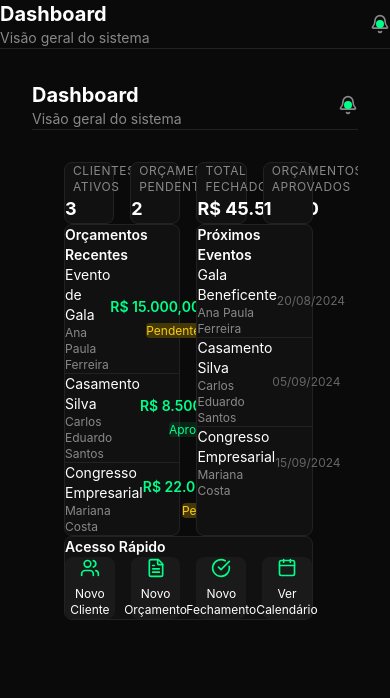
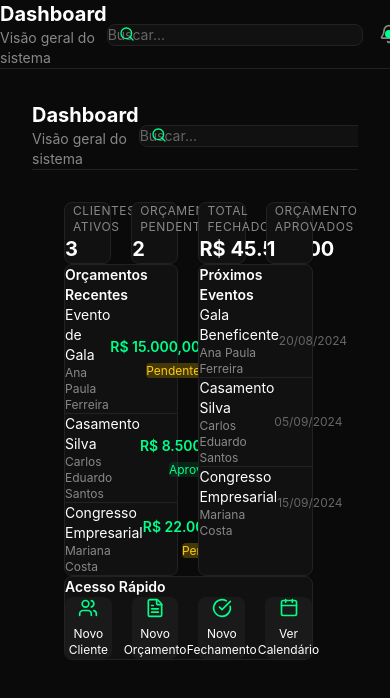
Before and after one commit to projetoVentura/SistemaVentura, a React (Vite) app: page / in a window 390 px wide. Shown: the top 698 px of the page. Built offline with nearby package versions, Linux system fonts and the light colour scheme.

Commit message:
fix: layout definitivo com blocos independentes e sem sobreposição

```diff
--- a/src/components/layout/Header.jsx
+++ b/src/components/layout/Header.jsx
@@ -11,21 +11,22 @@ export function Header({ title }) {
     'Financeiro': 'Controle financeiro',
     'Equipe': 'Gestão de equipe',
     'Extras': 'Ferramentas adicionais',
+    'CRM': 'Gestão de relacionamento',
   };
 
   return (
-    <header className="bg-[#0a0a0a] border-b border-[#222222] px-6 py-4 sticky top-0 z-10">
+    <header className="bg-[#0a0a0a] border-b border-[#222222] px-6 py-4">
       <div className="flex items-center justify-between">
-        {/* Lado Esquerdo: Título e Subtítulo */}
+        {/* Left Side: Title and Subtitle */}
         <div>
           <h2 className="text-xl font-bold text-white">{title}</h2>
           <p className="text-sm text-[#888888] mt-0.5">{subtitles[title] || ''}</p>
         </div>
 
-        {/* Lado Direito: Busca Centralizada e Notificação */}
+        {/* Right Side: Search and Notification */}
         <div className="flex items-center gap-4">
-          {/* Barra de Busca - À Esquerda do Sino */}
-          <div className="relative hidden sm:block">
+          {/* Search Bar */}
+          <div className="relative">
             <Search className="absolute left-3 top-1/2 -translate-y-1/2 w-4 h-4 text-[#00ff88]" />
             <input
               type="text"
@@ -34,7 +35,7 @@ export function Header({ title }) {
             />
           </div>
 
-          {/* Sino de Notificação - Totalmente à Direita */}
+          {/* Notification Bell */}
           <button className="relative p-2 rounded-lg hover:bg-[#1a1a1a] transition-colors">
             <Bell className="w-5 h-5 text-[#888888] hover:text-white" />
             <span className="absolute top-1.5 right-1.5 w-2 h-2 bg-[#00ff88] rounded-full" />
--- a/src/pages/Dashboard.jsx
+++ b/src/pages/Dashboard.jsx
@@ -61,32 +61,32 @@ export function Dashboard() {
   return (
     <Layout title="Dashboard">
       <div className="w-[95%] mx-auto">
-        {/* SEÇÃO 1: KPIs em linha horizontal, compactos */}
-        <div className="grid grid-cols-4 gap-4 mb-4">
+        {/* BLOCK 1: KPIs - Horizontal line with 4 cards */}
+        <div className="grid grid-cols-4 gap-5 mb-5">
           {stats.map((stat) => (
             <div
               key={stat.label}
-              className="bg-[#111111] border border-[#222222] rounded-lg p-3"
+              className="bg-[#111111] border border-[#222222] rounded-lg p-5"
             >
-              <div className="flex items-center gap-2 mb-1">
+              <div className="flex items-center gap-2 mb-2">
                 <stat.icon className="w-4 h-4 text-[#00ff88]" />
                 <p className="text-xs text-[#888888] uppercase tracking-wider">{stat.label}</p>
               </div>
-              <p className="text-lg font-bold text-white">{stat.value}</p>
+              <p className="text-xl font-bold text-white">{stat.value}</p>
             </div>
           ))}
         </div>
 
-        {/* SEÇÃO 2: Duas colunas (1fr 1fr) */}
-        <div className="grid grid-cols-2 gap-4 mb-4">
-          {/* Coluna Esquerda: Orçamentos Recentes */}
-          <div className="bg-[#111111] border border-[#222222] rounded-lg p-4">
+        {/* BLOCK 2: Two columns - Orçamentos Recentes and Próximos Eventos */}
+        <div className="grid grid-cols-2 gap-5 mb-5 clear-both">
+          {/* Left Column: Orçamentos Recentes */}
+          <div className="bg-[#111111] border border-[#222222] rounded-lg p-5">
             <h3 className="text-sm font-semibold text-white mb-3">Orçamentos Recentes</h3>
             <div className="divide-y divide-[#222222]">
               {orcamentosData.slice(0, 5).map((orcamento) => (
                 <div
                   key={orcamento.id}
-                  className="flex items-center justify-between py-2"
+                  className="flex items-center justify-between py-2.5"
                 >
                   <div>
                     <p className="text-sm text-white">{orcamento.titulo}</p>
@@ -107,14 +107,14 @@ export function Dashboard() {
             </div>
           </div>
 
-          {/* Coluna Direita: Próximos Eventos */}
-          <div className="bg-[#111111] border border-[#222222] rounded-lg p-4">
+          {/* Right Column: Próximos Eventos */}
+          <div className="bg-[#111111] border border-[#222222] rounded-lg p-5">
             <h3 className="text-sm font-semibold text-white mb-3">Próximos Eventos</h3>
             <div className="divide-y divide-[#222222]">
               {proximosEventos.map((evento, index) => (
                 <div
                   key={index}
-                  className="flex items-center justify-between py-2"
+                  className="flex items-center justify-between py-2.5"
                 >
                   <div>
                     <p className="text-sm text-white">{evento.titulo}</p>
@@ -127,10 +127,10 @@ export function Dashboard() {
           </div>
         </div>
 
-        {/* SEÇÃO 3: Acesso Rápido (cards menores, em linha) */}
-        <div className="bg-[#111111] border border-[#222222] rounded-lg p-4">
+        {/* BLOCK 3: Acesso Rápido - Horizontal line at the bottom */}
+        <div className="bg-[#111111] border border-[#222222] rounded-lg p-5">
           <h3 className="text-sm font-semibold text-white mb-3">Acesso Rápido</h3>
-          <div className="grid grid-cols-4 gap-4">
+          <div className="grid grid-cols-4 gap-5">
             {[
               { label: 'Novo Cliente', icon: Users, href: '/crm/clientes' },
               { label: 'Novo Orçamento', icon: FileText, href: '/crm/orcamentos' },
@@ -140,7 +140,7 @@ export function Dashboard() {
               <a
                 key={item.label}
                 href={item.href}
-                className="flex flex-col items-center gap-2 p-3 bg-[#1a1a1a] rounded-lg hover:bg-[#222222] hover:border-[#00ff88] border border-transparent transition-all"
+                className="flex flex-col items-center gap-2 p-4 bg-[#1a1a1a] rounded-lg hover:bg-[#222222] hover:border-[#00ff88] border border-transparent transition-all"
               >
                 <item.icon className="w-5 h-5 text-[#00ff88]" />
                 <span className="text-xs text-white text-center">{item.label}</span>
```
